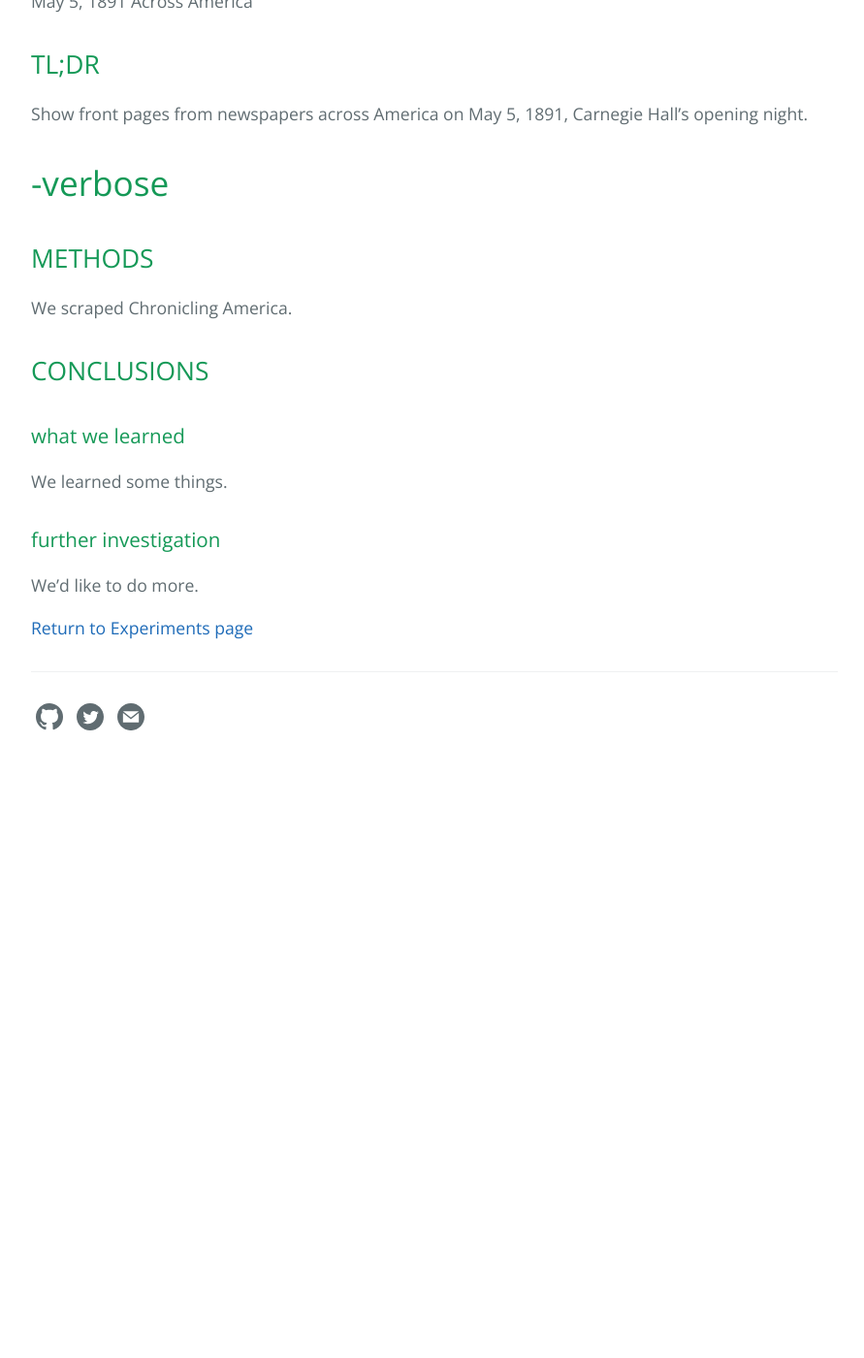
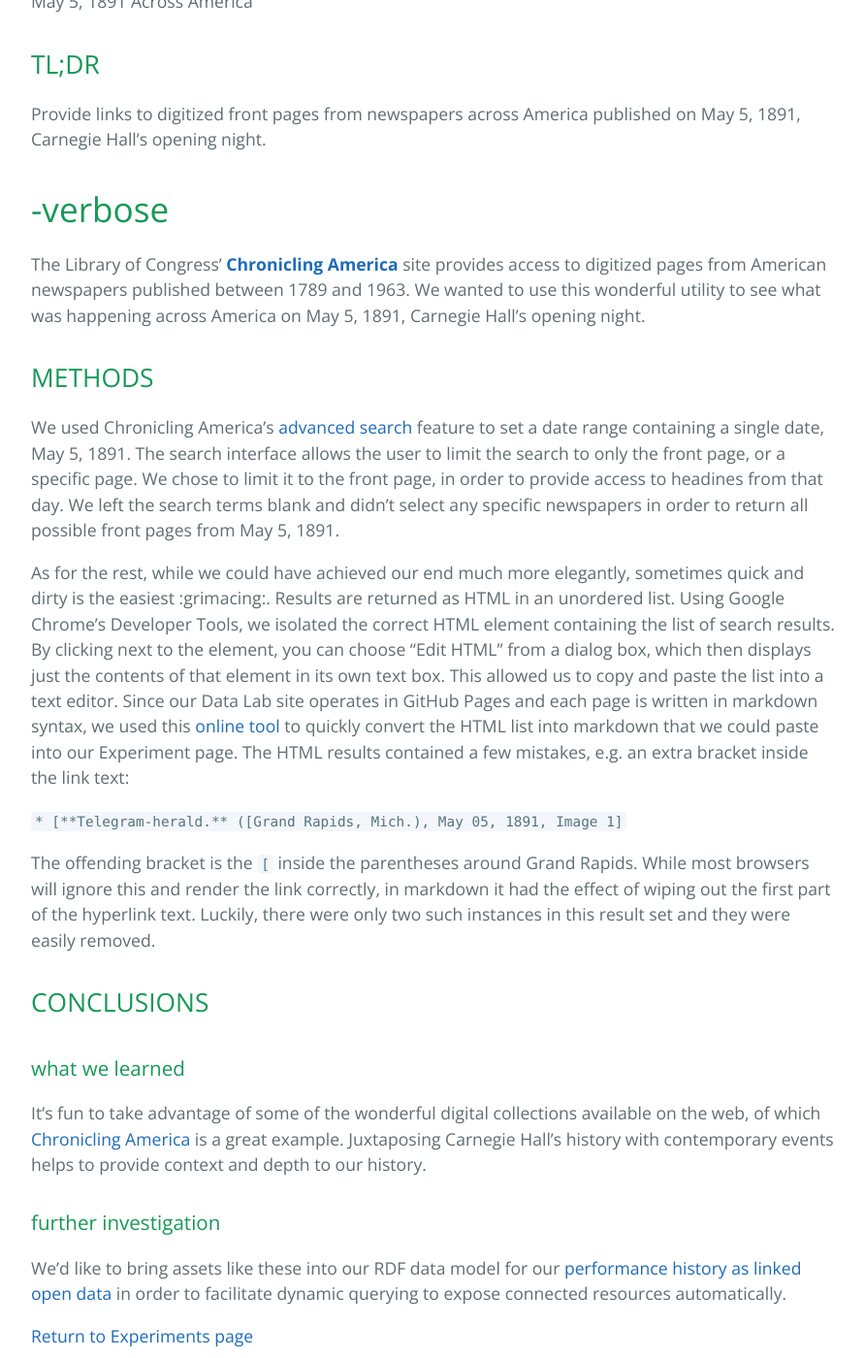
Before and after one commit to CarnegieHall/datalab, a Jekyll site: the page built from experiments/chdl-0008.md, in a window 1280 px wide and 1400 px high, scrolled down 2637 px. Shown: the whole window at 97% size, without its empty margins (192-1083 px from the left). Built offline with Jekyll 4.4.1, drawn with Linux system fonts in a browser that asks for light colours; our own code applies the rules of GitHub Pages for plain Markdown files; before the commit the page ends 3444 px from its top, so only the background shows below that.

Commit message:
Add lab report

````diff
--- a/experiments/chdl-0008.md
+++ b/experiments/chdl-0008.md
@@ -83,20 +83,27 @@ View newspapers from across America published on May 5, 1891, Carnegie Hall's op
 May 5, 1891 Across America
 
 ## TL;DR
-Show front pages from newspapers across America on May 5, 1891, Carnegie Hall's opening night.
+Provide links to digitized front pages from newspapers across America published on May 5, 1891, Carnegie Hall's opening night.
 
 # -verbose
+The Library of Congress' [**Chronicling America**](https://chroniclingamerica.loc.gov/) site provides access to digitized pages from American newspapers published between 1789 and 1963. We wanted to use this wonderful utility to see what was happening across America on May 5, 1891, Carnegie Hall's opening night.
 
 ## METHODS
-We scraped Chronicling America.
+We used Chronicling America's [advanced search](https://chroniclingamerica.loc.gov/#tab=tab_advanced_search) feature to set a date range containing a single date, May 5, 1891. The search interface allows the user to limit the search to only the front page, or a specific page. We chose to limit it to the front page, in order to provide access to headines from that day. We left the search terms blank and didn't select any specific newspapers in order to return all possible front pages from May 5, 1891.
+
+As for the rest, while we could have achieved our end much more elegantly, sometimes quick and dirty is the easiest :grimacing:. Results are returned as HTML in an unordered list. Using Google Chrome's Developer Tools, we isolated the correct HTML element containing the list of search results. By clicking next to the element, you can choose "Edit HTML" from a dialog box, which then displays just the contents of that element in its own text box. This allowed us to copy and paste the list into a text editor. Since our Data Lab site operates in GitHub Pages and each page is written in markdown syntax, we used this [online tool](https://www.browserling.com/tools/html-to-markdown) to quickly convert the HTML list into markdown that we could paste into our Experiment page. The HTML results contained a few mistakes, e.g. an extra bracket inside the link text:
+
+```*   [**Telegram-herald.** ([Grand Rapids, Mich.), May 05, 1891, Image 1]```
+
+The offending bracket is the ```[``` inside the parentheses around Grand Rapids. While most browsers will ignore this and render the link correctly, in markdown it had the effect of wiping out the first part of the hyperlink text. Luckily, there were only two such instances in this result set and they were easily removed.
 
 
 ## CONCLUSIONS
 ### what we learned
-We learned some things.
+It's fun to take advantage of some of the wonderful digital collections available on the web, of which [Chronicling America](https://chroniclingamerica.loc.gov/) is a great example. Juxtaposing Carnegie Hall's history with contemporary events helps to provide context and depth to our history.
 
 ### further investigation
-We'd like to do more.
+We'd like to bring assets like these into our RDF data model for our [performance history as linked open data](http://data.carnegiehall.org/) in order to facilitate dynamic querying to expose connected resources automatically.
 
 
 [Return to Experiments page]({{ '/experiments' | absolute_url }})
````
